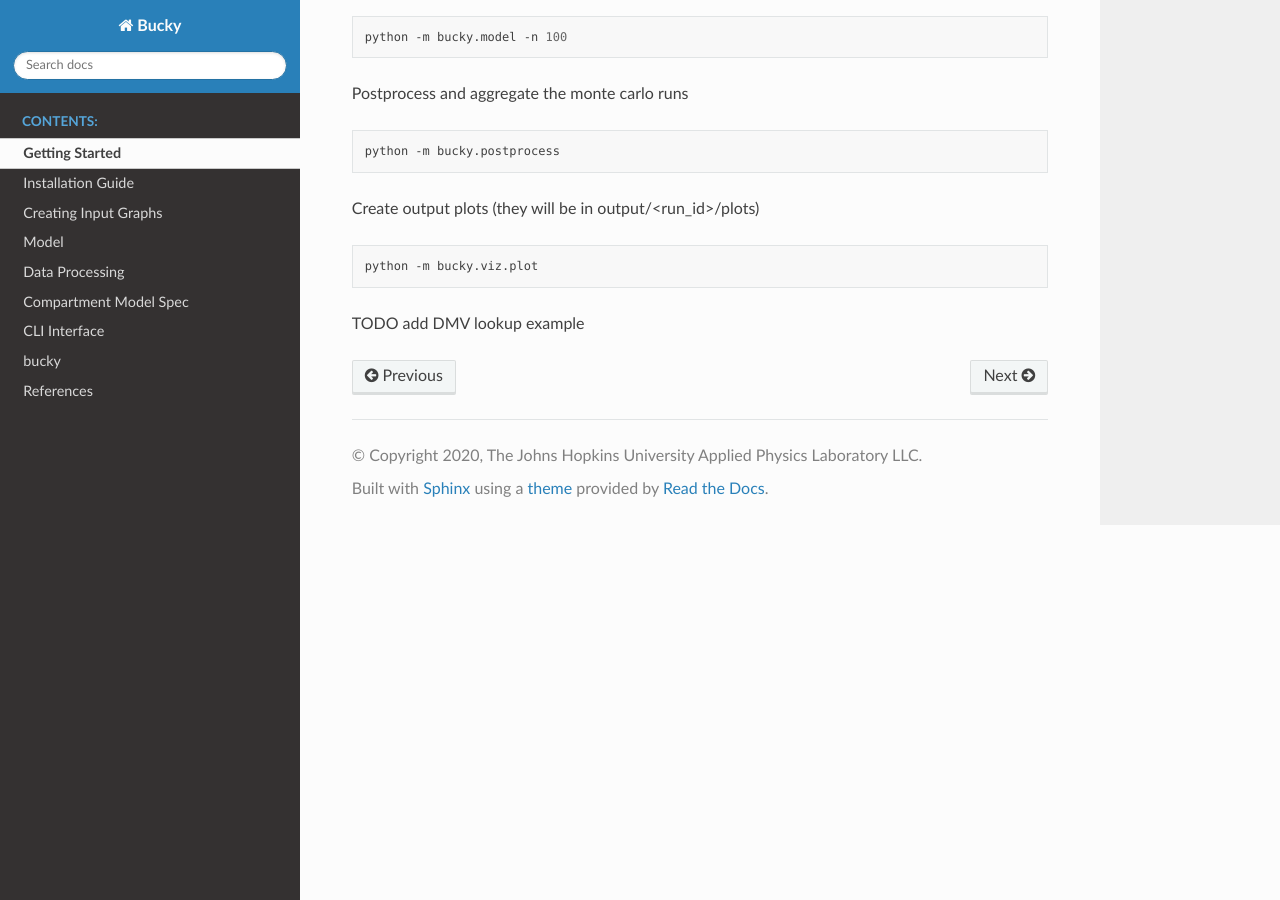
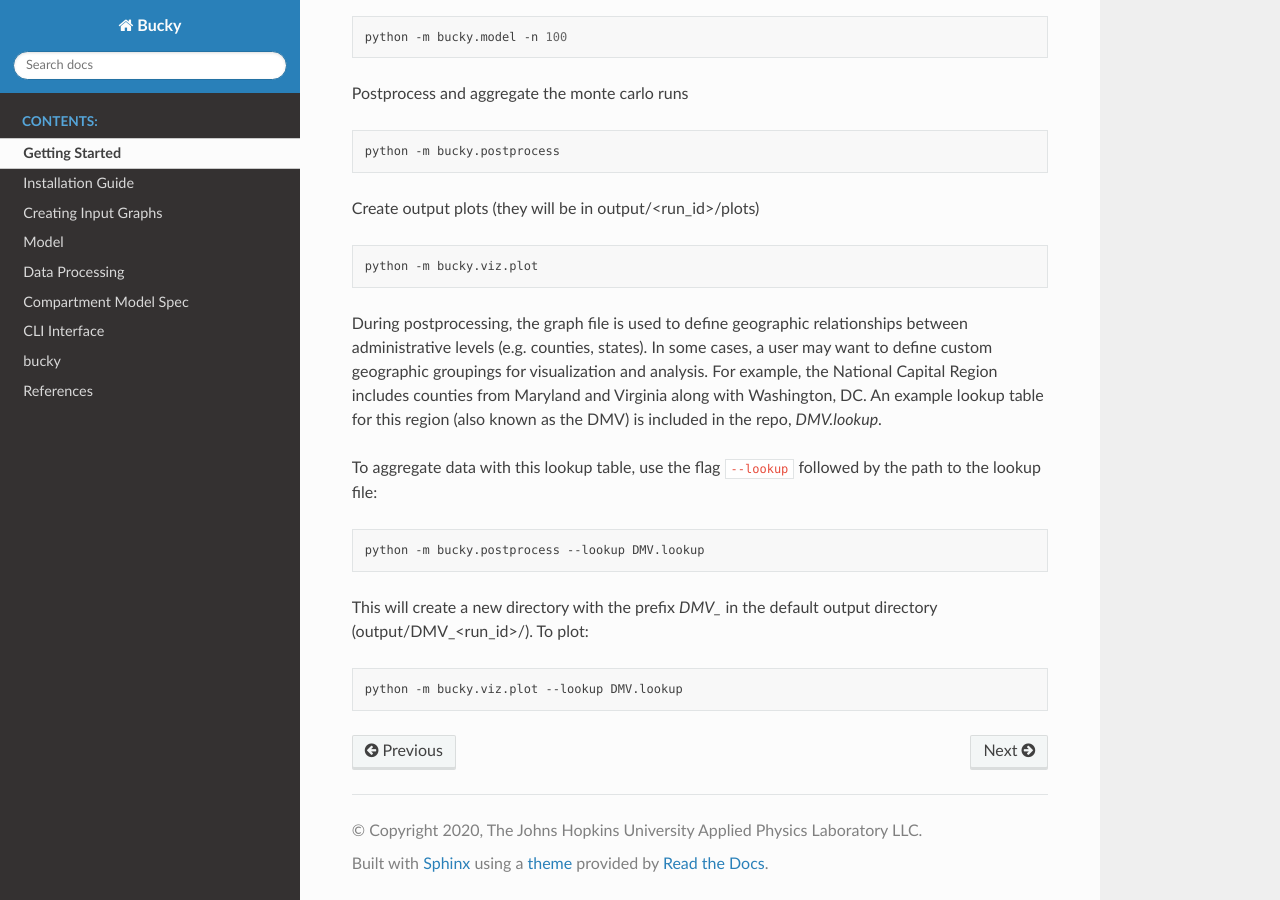
Before and after one commit to mattkinsey/bucky, a Sphinx documentation site: the page built from docs/source/getting_started.rst, in a window 1280 px wide and 900 px high, scrolled down 783 px. Built offline with Sphinx 7.4.7 and the Read the Docs theme 2.0.0, drawn with Linux system fonts in a browser that asks for light colours.

Commit message:
Added information about custom lookup tables

```diff
--- a/docs/source/getting_started.rst
+++ b/docs/source/getting_started.rst
@@ -50,4 +50,16 @@ Create output plots (they will be in output/<run_id>/plots)
 
   python -m bucky.viz.plot
 
-TODO add DMV lookup example
+During postprocessing, the graph file is used to define geographic relationships between administrative levels (e.g. counties, states). In some cases, a user may want to define custom geographic groupings for visualization and analysis. For example, the National Capital Region includes counties from Maryland and Virginia along with Washington, DC. An example lookup table for this region (also known as the DMV) is included in the repo, *DMV.lookup*.
+
+To aggregate data with this lookup table, use the flag ``--lookup`` followed by the path to the lookup file:
+
+.. code-block:: bash
+
+    python -m bucky.postprocess --lookup DMV.lookup
+
+This will create a new directory with the prefix *DMV_* in the default output directory (output/DMV_<run_id>/). To plot:
+
+.. code-block:: bash
+
+  python -m bucky.viz.plot --lookup DMV.lookup
```
